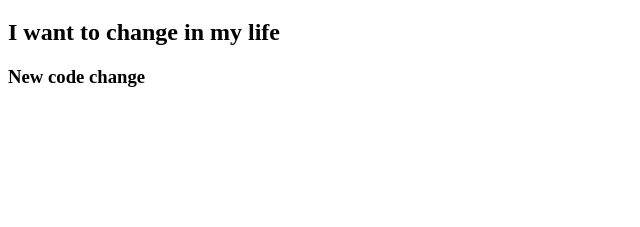
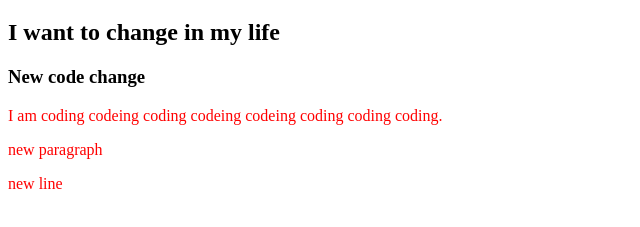
Before and after one commit to shamsojjaman84/my-second-repo, a plain HTML site: page index.html in a window 1280 px wide. Shown: the part 61-288 px from the top of the page, without its empty margins (0-640 px from the left). Drawn offline with Linux system fonts and the light colour scheme.

Commit message:
style added

```diff
--- a/index.html
+++ b/index.html
@@ -5,10 +5,14 @@
     <meta http-equiv="X-UA-Compatible" content="IE=edge">
     <meta name="viewport" content="width=device-width, initial-scale=1.0">
     <title>My second github repository</title>
+    <link rel="stylesheet" href="style.css">
 </head>
 <body>
     <h1>I am Shamsojjaman</h1>
     <h2>I want to change in my life</h2>
     <h3>New code change</h3>
+    <p>I am coding codeing coding codeing codeing coding coding coding.</p>
+    <p>new paragraph</p>
+    <p>new line</p>
 </body>
 </html>
--- /dev/null
+++ b/style.css
@@ -0,0 +1,3 @@
+p{
+    color: red;
+}
```
